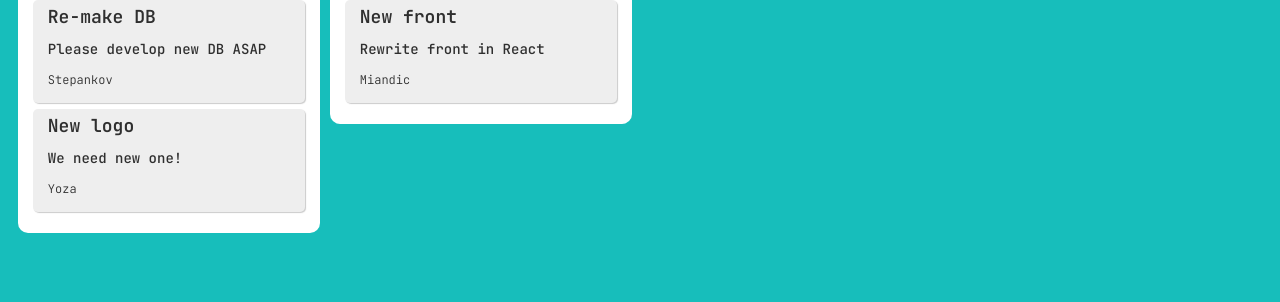
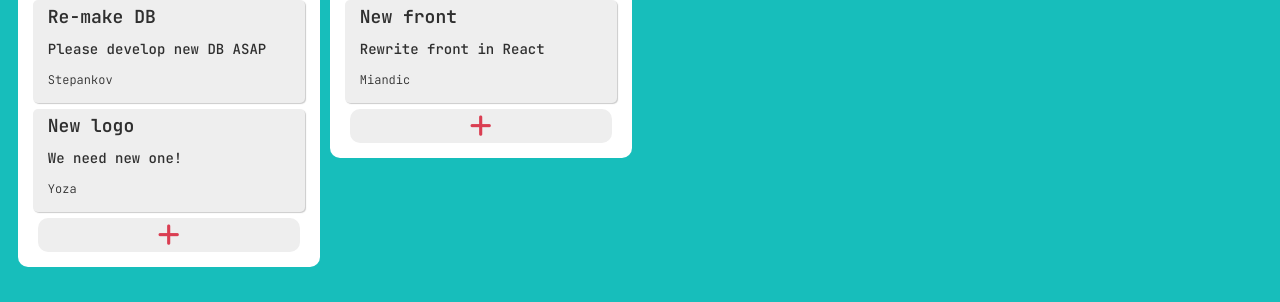
Before and after one commit to Miandic/giga-task, a React (Create React App) app: page / in a window 1280 px wide. Shown: the part 132-434 px from the top of the page. Built offline with nearby package versions, Linux system fonts and the light colour scheme.

Commit message:
adding tasks (no render)

```diff
--- a/src/App.js
+++ b/src/App.js
@@ -20,6 +20,9 @@ function App() {
             rawText: "We need new one!",
             rawWorker: "Yoza",
             rawId: 1
+          },
+          {
+            rawName: "upupdowndownleftrightleftrightAB"
           }
         ],
         colId: 0
@@ -32,6 +35,9 @@ function App() {
             rawText: "Rewrite front in React",
             rawWorker: "Miandic",
             rawId: 0
+          },
+          {
+            rawName: "upupdowndownleftrightleftrightAB"
           }
         ],
         colId: 1
@@ -42,10 +48,27 @@ function App() {
     ]
   })
 
+  function addRaw (colId) {
+    let rawId = board.cols[colId].colRaws.length
+    let newboard = board
+    newboard.cols[colId].colRaws.pop()
+    newboard.cols[colId].colRaws.push({
+      rawName: "Task name",
+      rawText: "Task text",
+      rawWorker: "Task worker",
+      rawId: rawId-1
+    })
+    newboard.cols[colId].colRaws.push({
+      rawName: "upupdowndownleftrightleftrightAB"
+    })
+    setBoard(newboard)
+    console.log(board)
+  }
+
   return (
     <div className='wrapper'>
       <Header board={board}/>
-      <Board board={board}/>
+      <Board board={board} addRaw={addRaw} />
     </div>
   );
 }
--- a/src/board/board.js
+++ b/src/board/board.js
@@ -2,15 +2,16 @@ import React from "react";
 import Column from "./column"
 import ColAddButton from "./coladdbutton"
 
-export default function Board({board}, onChange){
+export default function Board({board, addRaw}){
     return (
         <div className="board">
             { board.cols.map(col => {
+                console.log(col)
                 if(!(col.colName === "upupdowndownleftrightleftrightAB")){
-                    return <Column column={col} key={col.colId}/>
+                    return <Column column={col} add={addRaw} key={col.colId}/>
                 }
                 else{
-                    return <ColAddButton />
+                    return <ColAddButton key={1337}/>
                 }
             })}
         </div>
--- a/src/board/coladdbutton.js
+++ b/src/board/coladdbutton.js
@@ -1,9 +1,9 @@
 import React from "react";
 
-export default function ColAddButton(){
+export default function ColAddButton(onChange){
     return (
-        <div className="col-add">
-            <i class="fa-solid fa-plus"></i>
+        <div className="col-add" onClick={() => onChange(-1)}>
+            <i className="fa-solid fa-plus"></i>
         </div>
     )
 }
--- a/src/board/column.js
+++ b/src/board/column.js
@@ -1,15 +1,20 @@
 import React from "react";
+import RawAddButton from "./rawaddbutton";
 import Task from "./task"
 
-export default function Column({column}, onChange){
+export default function Column({column, add}){
 
     return(
         <div className="column">
-            <input className="column-name" type="text" name="column-name" value={column.colName} onChange = {() => onChange()}/>
+            <input className="column-name" type="text" name="column-name" value={column.colName}/>
             { column.colRaws.map( raw => {
-                return <Task task={raw} key={raw.rawId}/>
+                if (!(raw.rawName === "upupdowndownleftrightleftrightAB")){
+                    return <Task task={raw} key={raw.rawId}/>
+                }
+                else{
+                    return <RawAddButton colId={column.colId} key={column.colId} onChange={add}/>
+                }
             })}
         </div>
     )
-
 }
--- /dev/null
+++ b/src/board/rawaddbutton.js
@@ -0,0 +1,9 @@
+import React from "react";
+
+export default function RawAddButton({colId, onChange}) {
+    return (
+        <div className="raw-add" onClick={() => onChange(colId)}>
+            <i className="fa-solid fa-plus"></i>
+        </div>
+    )
+}
--- a/src/index.css
+++ b/src/index.css
@@ -236,3 +236,26 @@ code {
   background-color: #efefef;
   box-shadow: 1px 1px 1px #2f2f2f40;
 }
+
+.raw-add {
+  background-color: #eeeeee;
+  padding: 0 15px;
+  margin: 0 5px;
+  border-radius: 10px;
+  text-align: center;
+  color: #DA3E52;
+  font-size: 25px;
+  font-family: 'JetBrains Mono', monospace;
+  font-weight: 700;
+  transition: 0.25s;
+}
+
+.raw-add:hover {
+  background-color: #e7e7e7;
+  box-shadow: 2px 2px 2px #2f2f2f40;
+}
+
+.raw-aad:active {
+  background-color: #efefef;
+  box-shadow: 1px 1px 1px #2f2f2f40;
+}
```
